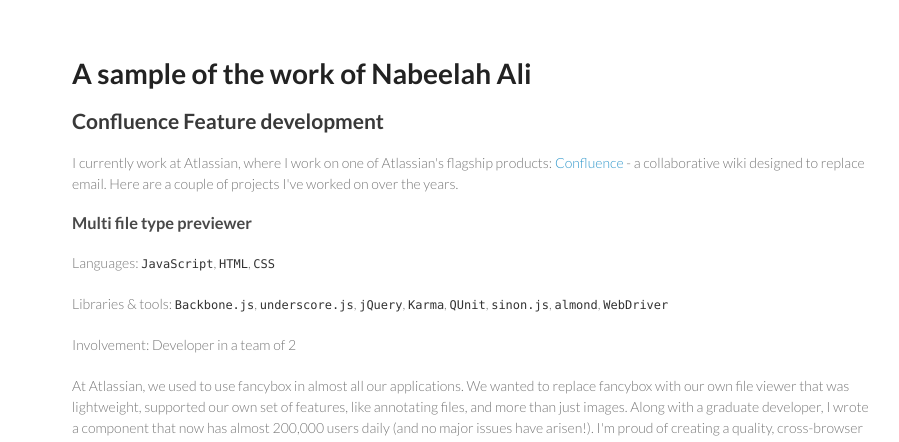
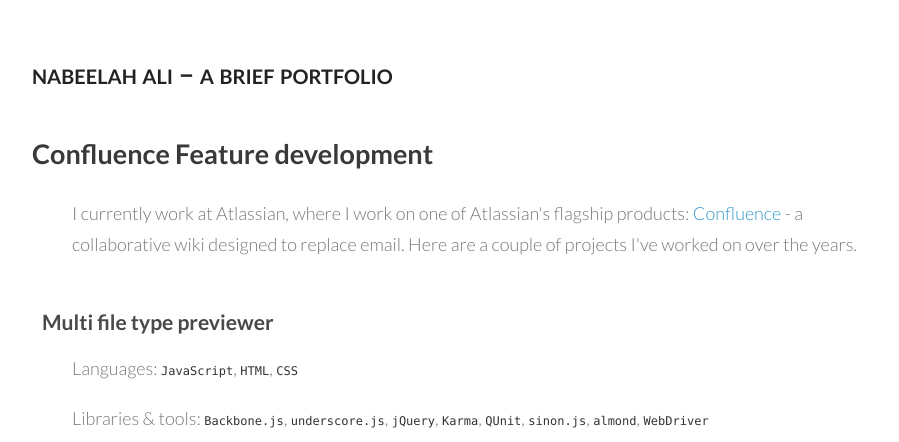
Before and after one commit to nali/work, a plain HTML site: page index.html in a window 1280 px wide. Shown: the top 442 px of the page, without its empty margins (198-1097 px from the left). Drawn offline with Linux system fonts and the light colour scheme.

Commit message:
Styling updates

```diff
--- a/index.html
+++ b/index.html
@@ -16,7 +16,7 @@
     <div class="wrapper">
       <section>
         <h1>
-<a id="a-sample-of-the-work-of-nabeelah-ali" class="anchor" href="#a-sample-of-the-work-of-nabeelah-ali" aria-hidden="true"><span class="octicon octicon-link"></span></a>A sample of the work of Nabeelah Ali</h1>
+<a id="a-sample-of-the-work-of-nabeelah-ali" class="anchor" href="#a-sample-of-the-work-of-nabeelah-ali" aria-hidden="true"><span class="octicon octicon-link"></span></a>nabeelah ali – a brief portfolio</h1>
 
 <h2>
 <a id="confluence-feature-development" class="anchor" href="#confluence-feature-development" aria-hidden="true"><span class="octicon octicon-link"></span></a>Confluence Feature development</h2>
@@ -400,16 +400,18 @@
 
 <p><a href="https://raw.githubusercontent.com/nali/work/master/screenshots/typewars.gif">See an animated gif of the game in action</a>.</p>
 
-<p>Code extract:
+<p>Code extract:</p>
+
+<pre><code>
 (ns typewars.core
     (:gen-class :main true)
     (:require
       [clojure.contrib.string :as st]
       [clojure.java.io :as io])
     (:use quil.core)
-    )</p>
+)
 
-<pre><code>(import '(java.applet Applet)
+(import '(java.applet Applet)
       '(java.io File)
       '(java.net URL))
 
--- a/stylesheets/styles.css
+++ b/stylesheets/styles.css
@@ -2,7 +2,7 @@
 
 body {
   padding:50px;
-  font:14px/1.5 Lato, "Helvetica Neue", Helvetica, Arial, sans-serif;
+  font:18px/1.7 Lato, "Helvetica Neue", Helvetica, Arial, sans-serif;
   color:#777;
   font-weight:300;
 }
@@ -21,11 +21,18 @@
 }
 
 h1 {
+  margin-left: -40px;
+  font-variant: small-caps;
   font-size:28px;
 }
 
 h2 {
   color:#393939;
+  margin: 50px 0 30px -40px;
+}
+
+h3 {
+  margin: 50px 0 20px -30px;
 }
 
 h3, h4, h5, h6 {
```
Lines whose indentation alone changed are shown as unchanged.
